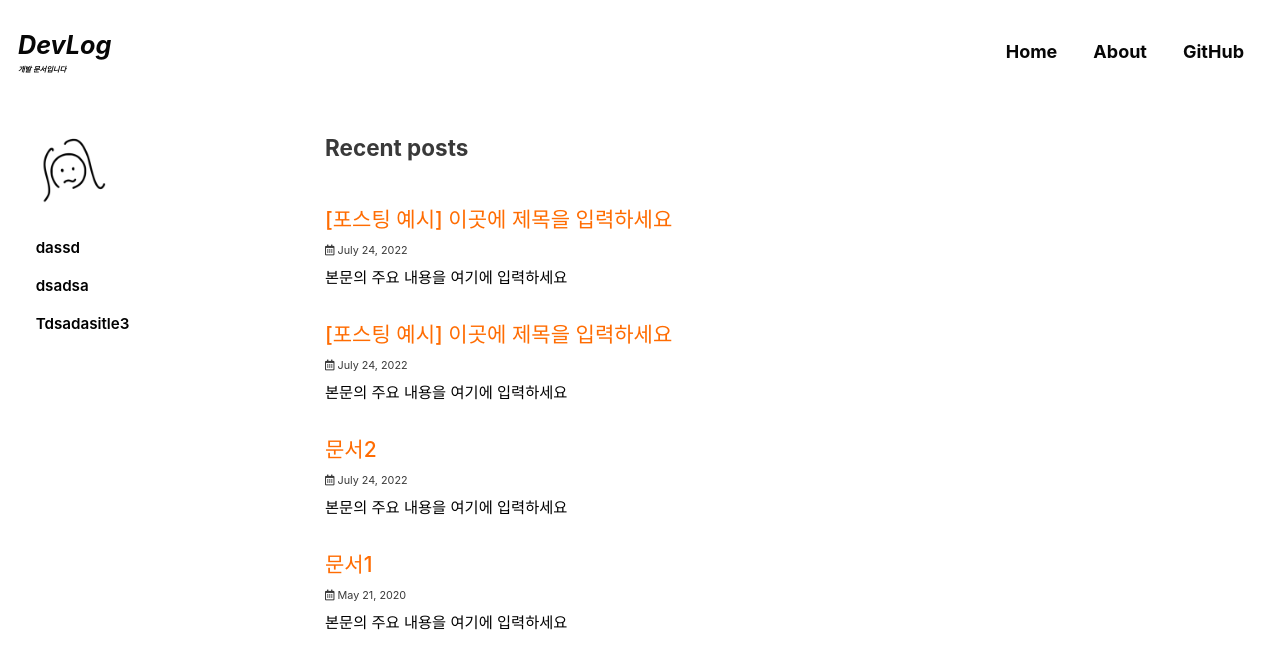
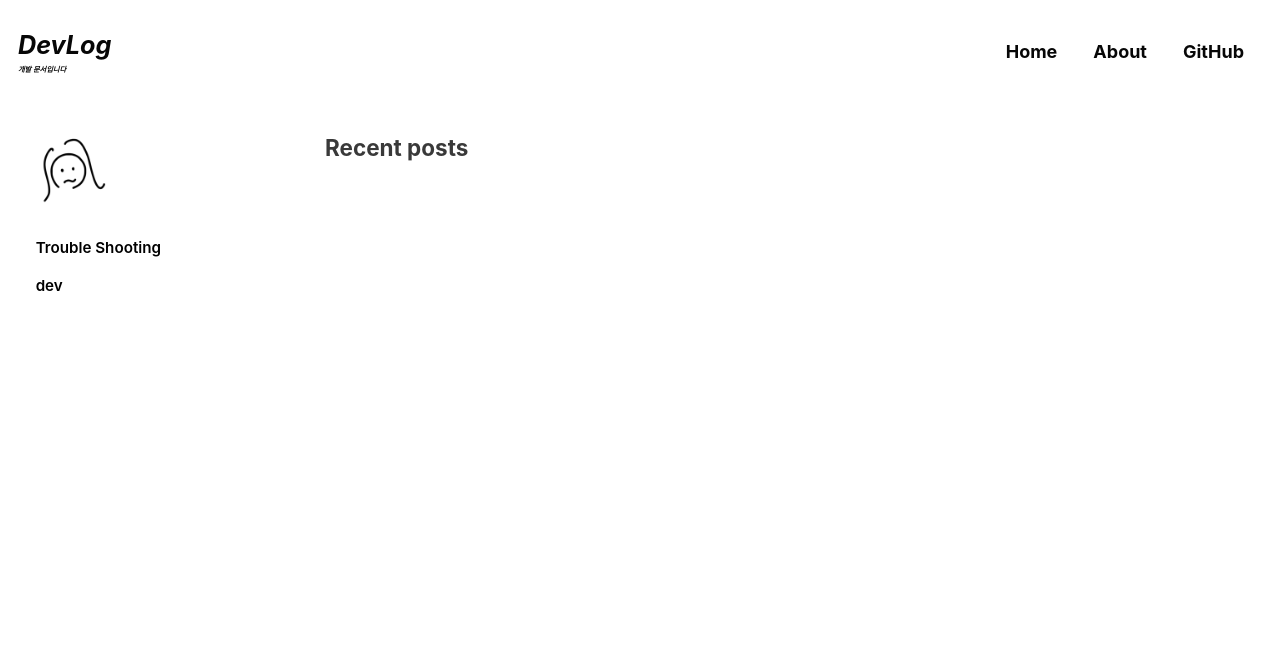
Before and after one commit to developer-parkssi/developer-parkssi.github.io, a Jekyll site: the page built from index.html, in a window 1280 px wide and 900 px high. Shown: the top 669 px of the window. Built offline with Jekyll 4.4.1, drawn with Linux system fonts in a browser that asks for light colours; cached includes are drawn as plain includes; some web fonts are replaced; the list of posts is cut into pages by our own code.

Commit message:
feat: 수정된걸로 바꿈

```diff
--- a/_posts/2022-07-24-categories-post-name-here-2.md
+++ /dev/null
@@ -1,21 +0,0 @@
----
-title: "문서2"
-excerpt: "본문의 주요 내용을 여기에 입력하세요"
-
-categories:
-  - troubleshooting/elasticsearch
-tags:
-  - [tag1, tag2]
-
-permalink: /categories2/post-name-here-2/
-
-toc: true
-toc_sticky: true
-
-date: 2022-07-24
-last_modified_at: 2022-07-24
----
-
-## 🦥 본문
-
-본문은 여기에 ...
--- a/_posts/2022-07-24-categories-post-name-here-3.md
+++ /dev/null
@@ -1,21 +0,0 @@
----
-title: "[포스팅 예시] 이곳에 제목을 입력하세요"
-excerpt: "본문의 주요 내용을 여기에 입력하세요"
-
-categories:
-  - Categories3
-tags:
-  - [tag1, tag2]
-
-permalink: /categories3/post-name-here-3/
-
-toc: true
-toc_sticky: true
-
-date: 2022-07-24
-last_modified_at: 2022-07-24
----
-
-## 🦥 본문
-
-본문은 여기에 ...
--- a/_posts/2022-07-24-categories-post-name-here-4.md
+++ /dev/null
@@ -1,21 +0,0 @@
----
-title: "[포스팅 예시] 이곳에 제목을 입력하세요"
-excerpt: "본문의 주요 내용을 여기에 입력하세요"
-
-categories:
-  - Categories4
-tags:
-  - [tag1, tag2]
-
-permalink: /categories4/post-name-here-4/
-
-toc: true
-toc_sticky: true
-
-date: 2022-07-24
-last_modified_at: 2022-07-24
----
-
-## 🦥 본문
-
-본문은 여기에 ...
--- a/_posts/2022-07-24-categories-post-name-here.md
+++ /dev/null
@@ -1,21 +0,0 @@
----
-title: "문서1"
-excerpt: "본문의 주요 내용을 여기에 입력하세요"
-
-categories:
-  - troubleshooting/elasticsearch
-tags:
-  - [tag1, tag2]
-
-permalink: /categories1/post-name-here-1/
-
-toc: true
-toc_sticky: true
-
-date: 2020-05-21
-last_modified_at: 2021-10-09
----
-
-## 🦥 본문
-
-본문은 여기에 ...
```
Also changed, not shown: _data/navigation.yml (+8 -18 lines), _pages/categories/category-category1.md (added, +9 -0 lines), _pages/categories/category-dev-elasticsearch.md (deleted, +0 -9 lines), _pages/categories/category-dev-es2.md (added, +9 -0 lines), _pages/categories/category-troubleshooting-elasticsearch.md (deleted, +0 -9 lines), _pages/categories/category-troubleshooting-s1.md (renamed from _pages/categories/category-troubleshooting-spring.md, +1 -1 lines).
